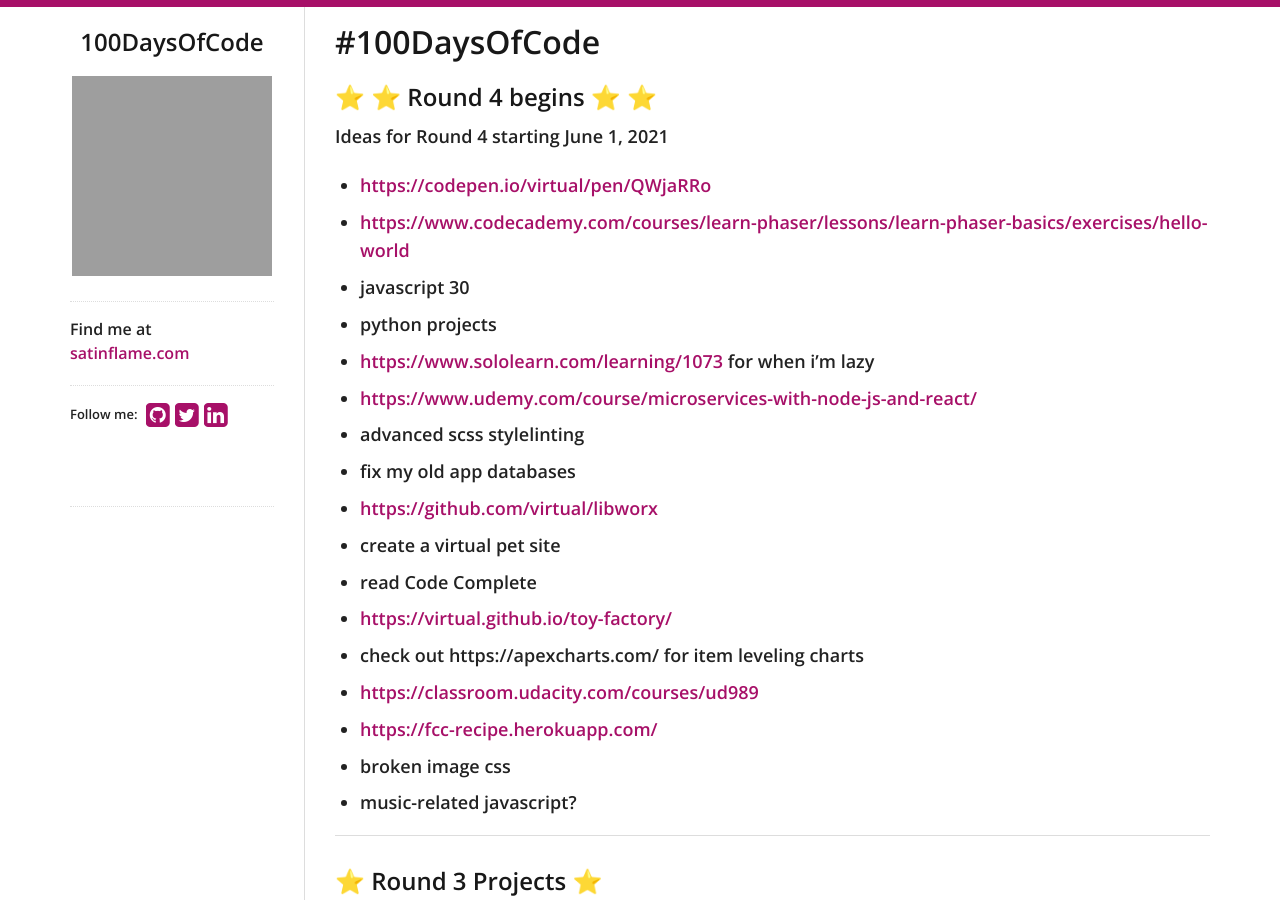
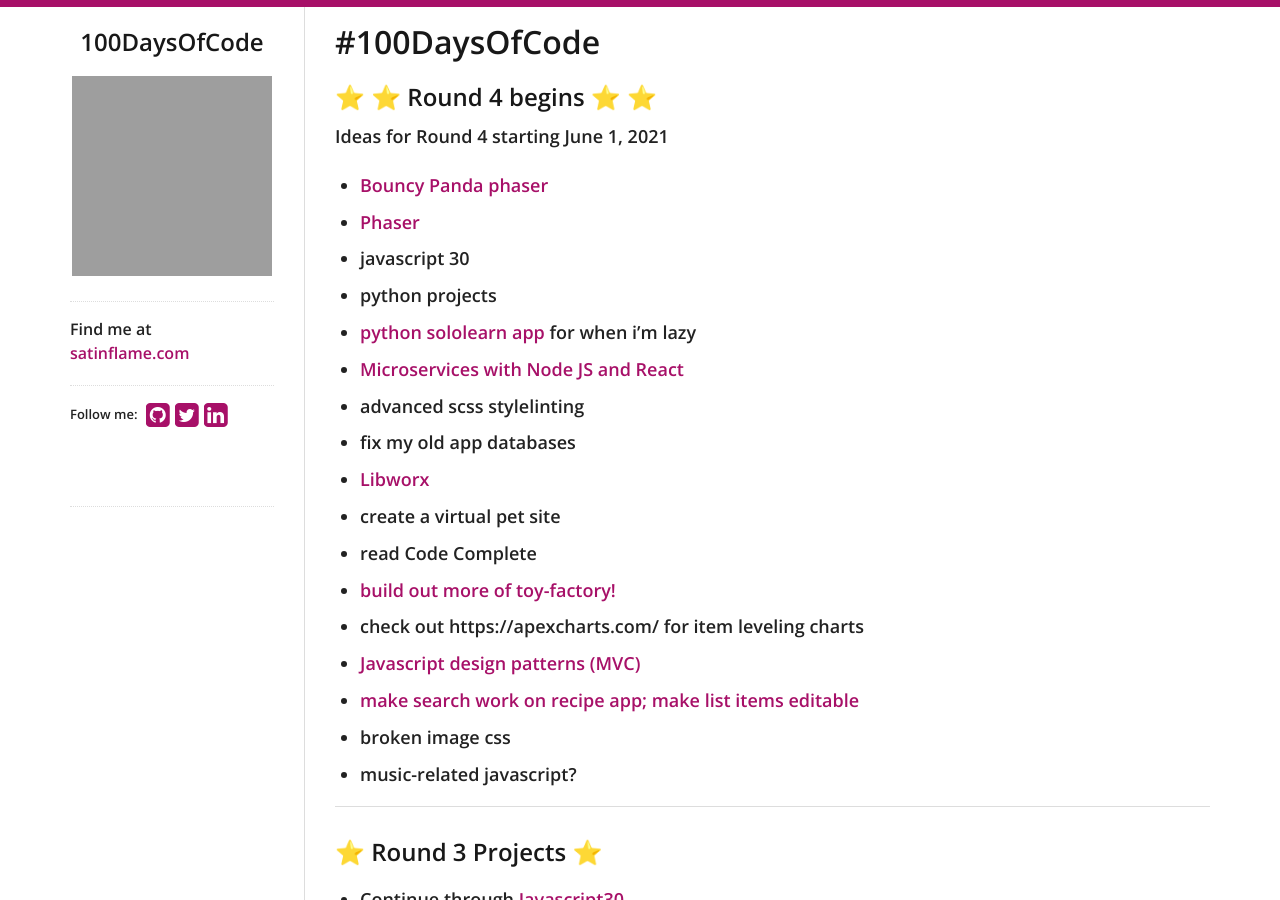
Before and after one commit to virtual/100daysofcode, a Jekyll site: the page built from index.md, in a window 1280 px wide and 900 px high. Built offline with Jekyll 4.4.1, drawn with Linux system fonts in a browser that asks for light colours; nearby versions of some CDN libraries; our own code applies the rules of GitHub Pages for plain Markdown files; grey boxes are pictures that could not be loaded.

Commit message:
round 4 updates!

```diff
--- a/index.md
+++ b/index.md
@@ -4,21 +4,21 @@
 
 Ideas for Round 4 starting June 1, 2021
 
-- [https://codepen.io/virtual/pen/QWjaRRo](Bouncy Panda phaser)
-- [https://www.codecademy.com/courses/learn-phaser/lessons/learn-phaser-basics/exercises/hello-world](Phaser)
+- [Bouncy Panda phaser](https://codepen.io/virtual/pen/QWjaRRo)
+- [Phaser](https://www.codecademy.com/courses/learn-phaser/lessons/learn-phaser-basics/exercises/hello-world)
 - javascript 30
 - python projects
-- [https://www.sololearn.com/learning/1073](python sololearn app) for when i'm lazy
-- [https://www.udemy.com/course/microservices-with-node-js-and-react/](Microservices with Node JS and React)
+- [python sololearn app](https://www.sololearn.com/learning/1073) for when i'm lazy
+- [Microservices with Node JS and React](https://www.udemy.com/course/microservices-with-node-js-and-react/)
 - advanced scss stylelinting
 - fix my old app databases
-- [https://github.com/virtual/libworx](Libworx)
+- [Libworx](https://github.com/virtual/libworx)
 - create a virtual pet site
 - read Code Complete
-- [https://virtual.github.io/toy-factory/](build out more of toy-factory!)
+- [build out more of toy-factory!](https://virtual.github.io/toy-factory/)
 - check out https://apexcharts.com/ for item leveling charts
-- [https://classroom.udacity.com/courses/ud989](Javascript design patterns (MVC))
-- [https://fcc-recipe.herokuapp.com/](make search work on recipe app; make list items editable)
+- [Javascript design patterns (MVC)](https://classroom.udacity.com/courses/ud989)
+- [make search work on recipe app; make list items editable](https://fcc-recipe.herokuapp.com/)
 - broken image css
 - music-related javascript?
 
```
